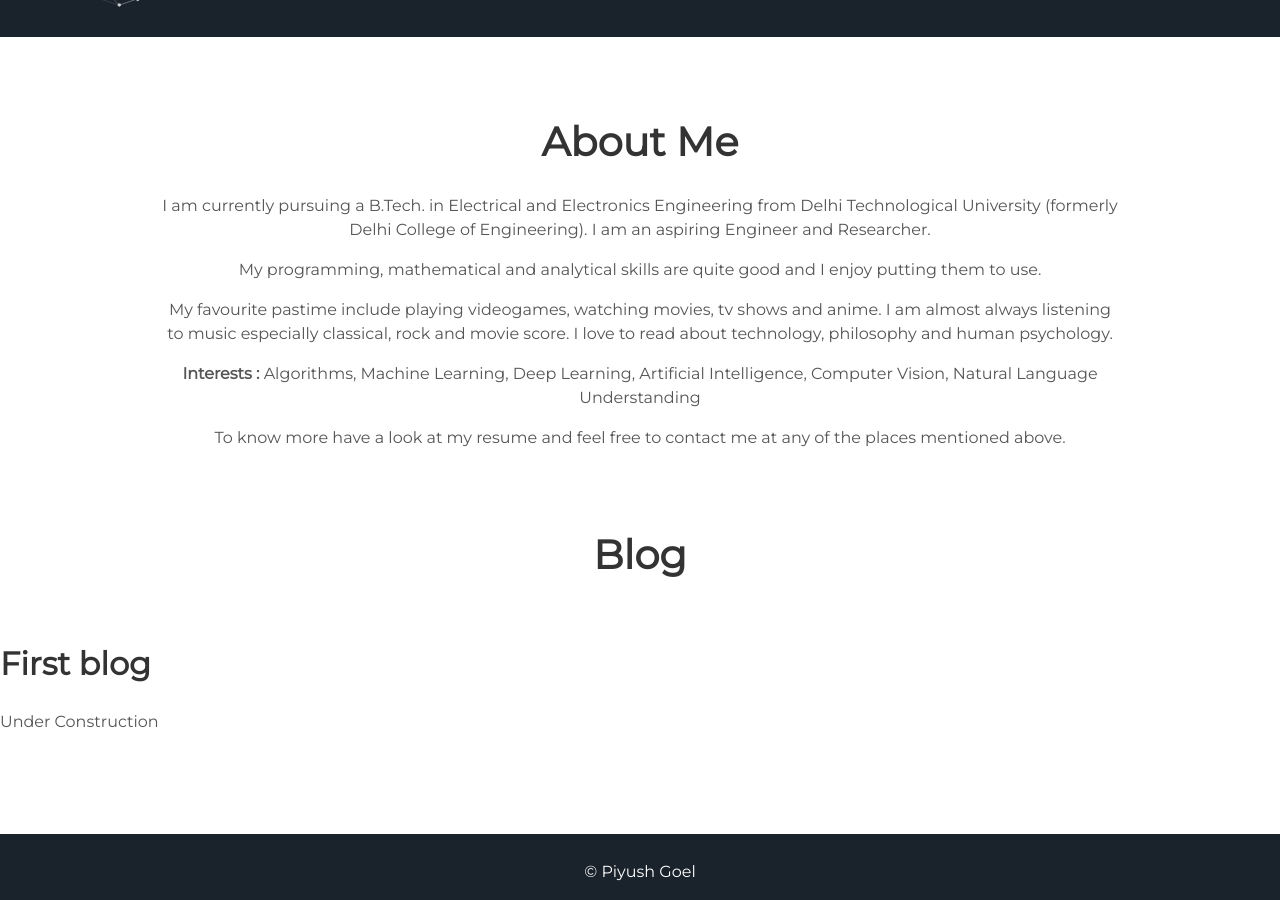
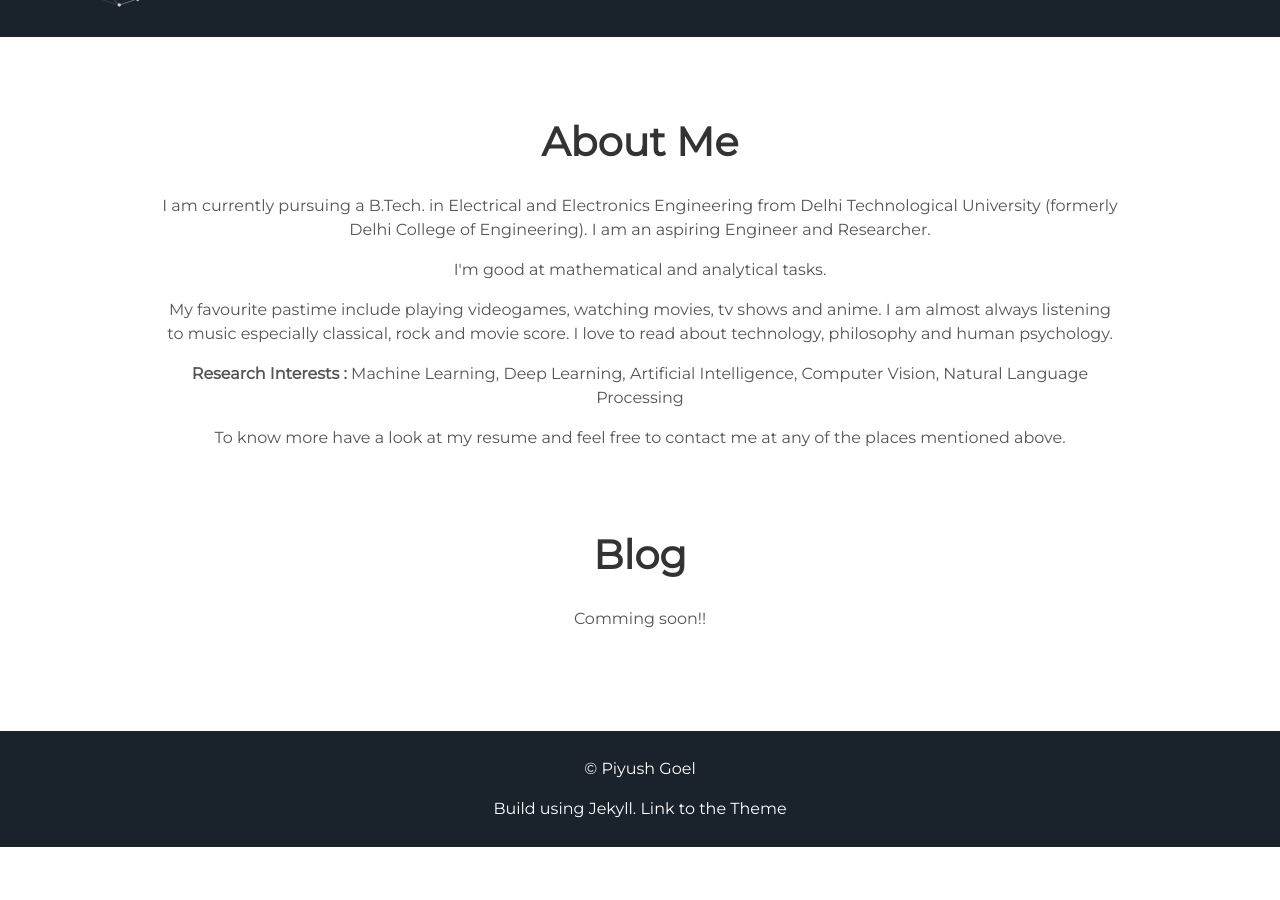
Before and after one commit to piyushgoel997/piyushgoel997.github.io, a Jekyll site: the page built from index.html, in a window 1280 px wide and 900 px high, scrolled down 863 px. Built offline with Jekyll 4.4.1, drawn with Linux system fonts in a browser that asks for light colours; after the commit the page ends 1710 px from its top, so only the background shows below that.

Commit message:
minor changes in the content

```diff
--- a/_includes/about.html
+++ b/_includes/about.html
@@ -1,8 +1,8 @@
- <div class="user-details">
+<div class="user-details">
   <h1> About Me </h1>
   <p>I am currently pursuing a B.Tech. in Electrical and Electronics Engineering from Delhi Technological University (formerly Delhi College of Engineering). I am an aspiring Engineer and Researcher.</p>
-  <p>My programming, mathematical and analytical skills are quite good and I enjoy putting them to use.</p>
+  <p>I'm good at mathematical and analytical tasks.</p>
   <p>My favourite pastime include playing videogames, watching movies, tv shows and anime. I am almost always listening to music especially classical, rock and movie score. I love to read about technology, philosophy and human psychology.</p>
-  <p><b>Interests :</b> Algorithms, Machine Learning, Deep Learning, Artificial Intelligence, Computer Vision, Natural Language Understanding</p>
+  <p><b>Research Interests :</b> Machine Learning, Deep Learning, Artificial Intelligence, Computer Vision, Natural Language Processing</p>
   <p>To know more have a look at my resume and feel free to contact me at any of the places mentioned above.</p>
 </div>
--- a/_includes/blog.html
+++ b/_includes/blog.html
@@ -1,5 +1,4 @@
 <div class="blog">
   <h1 style="text-align:center"> Blog </h1>
-  	<h2>First blog</h2>
-  		<p>Under Construction</p>
+  <p style="text-align:center">Comming soon!!</p>
 </div>
--- a/_includes/footer.html
+++ b/_includes/footer.html
@@ -1,6 +1,6 @@
 <footer class="footer">
     <p>&copy; {{site.username}}</p>
-    <p>Build using Jekyll. <a href="https://github.com/nrandecker/particle">Theme</a>></p>
+    <p>Build using Jekyll. <a href="https://github.com/nrandecker/particle">Link to the Theme</a></p>
 </footer>
 <script src="//cdn.jsdelivr.net/particles.js/2.0.0/particles.min.js"></script>
 <script src="{{ "/assets/js/sweet-scroll.min.js" | prepend: site.baseurl }}"></script>
```
